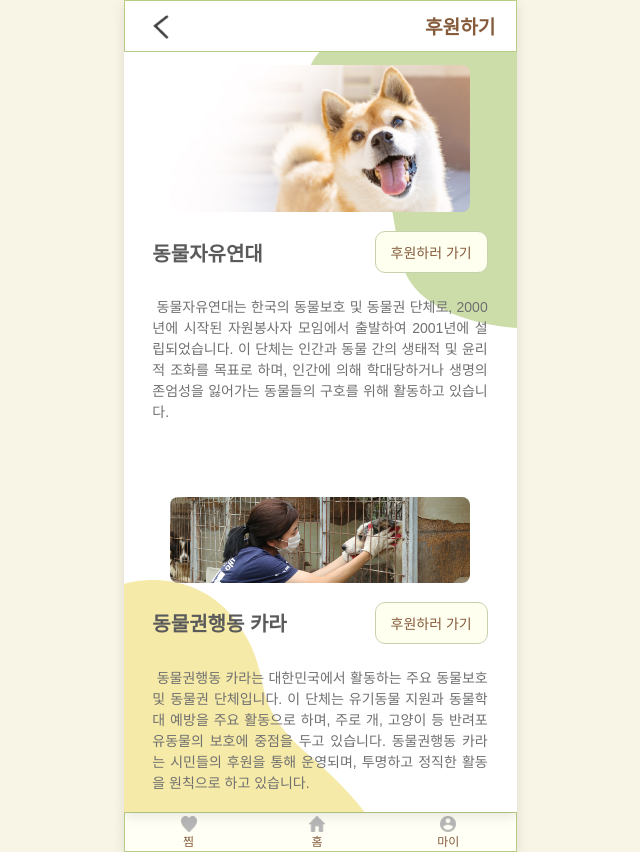
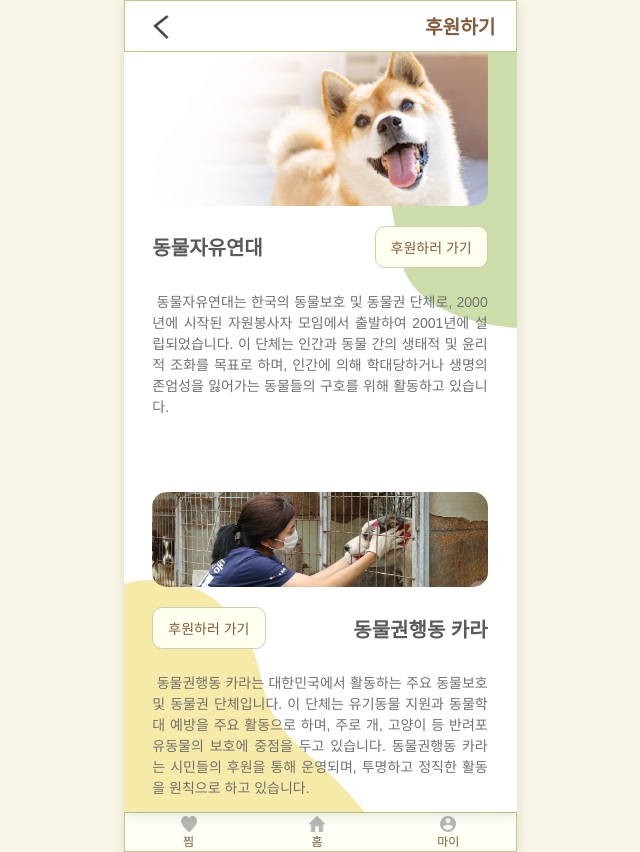
Before and after one commit to chaeliwon/Wepet, a React (Create React App) app in the folder frontend/: page /sponsor in a window 1280 px wide. Shown: the whole page, without its empty margins (320-960 px from the left). Built offline with nearby package versions, Linux system fonts and the light colour scheme; no server answers; a web font is replaced by a local one.

Commit message:
1106 홈페이지 챗버튼/후원하기

```diff
--- a/frontend/src/css/Homepage.css
+++ b/frontend/src/css/Homepage.css
@@ -201,7 +201,7 @@ a {
 .icon-text {
   display: none; /* 기본적으로 숨김 */
   font-size: 10px;
-  color: #855b3b;
+  color: #a9a9a9;
   margin-top: 5px;
   /* background-color: #ffffff; */
   /* padding: 2px 5px; */
--- a/frontend/src/css/Sponsor.css
+++ b/frontend/src/css/Sponsor.css
@@ -20,6 +20,21 @@
     overflow-x: hidden; /* 가로 스크롤 비활성화 */
 }
 
+/* 스크롤바 스타일링 (웹킷 기반 브라우저) */
+.sponsorPageBG::-webkit-scrollbar {
+    width: 8px;
+  }
+
+.sponsorPageBG::-webkit-scrollbar-thumb {
+    background-color: #855b3b; /* 스크롤바 색상 */
+    border-radius: 4px;
+  }
+
+.sponsorPageBG::-webkit-scrollbar-track {
+    background-color: transparent; /* 스크롤바 트랙 배경 */
+  }
+
+
 /* 동물자유연대 카드 스타일 */
 .sponsorCard1 {
     width: 95%;
@@ -27,7 +42,8 @@
     border-radius: 8px;
     padding: 20px;
     text-align: center;
-    margin-top: 430px;
+    margin-top: 800px;
+    /* box-shadow: 0 2px 10px rgba(0, 0, 0, 0.1);  */
 }
 
 .sponsorCardBox1 {
@@ -69,21 +85,24 @@
 }
 
 .sponsorImgWrapper1 {
-    width: 100%;
-    max-width: 300px;
-    margin-bottom: 15px;
+    width: 100%; /* 부모 요소의 너비를 100%로 설정 */
+    height: auto; /* 자동 높이 */
+    overflow: hidden; /* 이미지가 부모 요소를 넘치지 않도록 */
+    border-radius: 15px; /* 모서리 둥글게 */
+    margin-bottom: 20px;
 }
 
 .sponsorImg1 {
-    width: 100%;
-    height: auto;
-    border-radius: 8px;
+    width: 100%; /* 이미지 너비를 100%로 설정 */
+    height: auto; /* 자동 높이 */
     object-fit: cover;
+    display: block; /* 이미지 하단 여백 제거 */
 }
 
 .sponsorTxt1 {
     font-size: 14px;
     color: #707070;
+    /* background-color:rgba(255, 255, 240, 0.5); */
     text-align: justify;
     line-height: 1.5; /* 행간(줄위아래틈) */
 }
@@ -95,8 +114,9 @@
     border-radius: 8px;
     padding: 20px;
     text-align: center;
+    /* box-shadow: 0 2px 10px rgba(0, 0, 0, 0.1);  */
+}
 
-}
 
 .sponsorCardBox2 {
     display: flex;
@@ -110,12 +130,6 @@
     align-items: center;
     width: 100%;
     margin-bottom: 10px;
-}
-
-.sponsorName2 {
-    font-size: 20px;
-    font-weight: bold;
-    color: #5a5a5a;
 }
 
 .sponsorButton2 {
@@ -136,17 +150,25 @@
     color: #ffffff;
 }
 
+.sponsorName2 {
+    font-size: 20px;
+    font-weight: bold;
+    color: #5a5a5a;
+}
+
 .sponsorImgWrapper2 {
-    width: 100%;
-    max-width: 300px;
-    margin-bottom: 15px;
+    width: 100%; /* 부모 요소의 너비를 100%로 설정 */
+    height: auto; /* 자동 높이 */
+    overflow: hidden; /* 이미지가 부모 요소를 넘치지 않도록 */
+    border-radius: 15px; /* 모서리 둥글게 */
+    margin-bottom: 20px;
 }
 
 .sponsorImg2 {
-    width: 100%;
-    height: auto;
-    border-radius: 8px;
+    width: 100%; /* 이미지 너비를 100%로 설정 */
+    height: auto; /* 자동 높이 */
     object-fit: cover;
+    display: block; /* 이미지 하단 여백 제거 */
 }
 
 .sponsorTxt2 {
@@ -163,6 +185,7 @@
     border-radius: 8px;
     padding: 20px;
     text-align: center;
+    /* box-shadow: 0 2px 10px rgba(0, 0, 0, 0.1);  */
 
 }
 
@@ -205,16 +228,18 @@
 }
 
 .sponsorImgWrapper3 {
-    width: 100%;
-    max-width: 300px;
-    margin-bottom: 15px;
+    width: 100%; /* 부모 요소의 너비를 100%로 설정 */
+    height: auto; /* 자동 높이 */
+    overflow: hidden; /* 이미지가 부모 요소를 넘치지 않도록 */
+    border-radius: 15px; /* 모서리 둥글게 */
+    margin-bottom: 20px;
 }
 
 .sponsorImg3 {
-    width: 100%;
-    height: auto;
-    border-radius: 8px;
-    object-fit: cover;
+    width: 100%; /* 이미지 너비를 100%로 설정 */
+    height: auto; /* 자동 높이 */
+    object-fit: cover; /* 이미지 비율 유지하며 꽉 채우기 */
+    display: block; /* 이미지 하단 여백 제거 */
 }
 
 .sponsorTxt3 {
@@ -223,3 +248,73 @@
     text-align: justify;
     line-height: 1.5; /* 행간(줄위아래틈) */
 }
+
+/* 동물복지문제연구소 어웨이 카드 스타일 */
+.sponsorCard4 {
+    width: 95%;
+    max-width: 400px;
+    border-radius: 8px;
+    padding: 20px;
+    text-align: center;
+    /* box-shadow: 0 2px 10px rgba(0, 0, 0, 0.1);  */
+}
+
+.sponsorCardBox4 {
+    display: flex;
+    flex-direction: column;
+    align-items: center;
+}
+
+.sponsorHeader4 {
+    display: flex;
+    justify-content: space-between;
+    align-items: center;
+    width: 100%;
+    margin-bottom: 10px;
+}
+
+.sponsorButton4 {
+    padding: 10px 10px;
+    font-size: 14px;
+    background-color: #fffff0;
+    border: 1px solid #c7d2ad;
+    border-radius: 10px;
+    color: #855b3b;
+    cursor: pointer;
+    transition: background-color 0.3s ease;
+}
+
+.sponsorButton4:hover {
+    background-color: #a1b56a;
+    border: 1px solid  #fffff0;
+    border-radius: 10px;
+    color: #ffffff;
+}
+
+.sponsorName4 {
+    font-size: 20px;
+    font-weight:bold;
+    color: #5a5a5a;
+}
+
+.sponsorImgWrapper4 {
+    width: 100%; /* 부모 요소의 너비를 100%로 설정 */
+    height: auto; /* 자동 높이 */
+    overflow: hidden; /* 이미지가 부모 요소를 넘치지 않도록 */
+    border-radius: 15px; /* 모서리 둥글게 */
+    margin-bottom: 20px;
+}
+
+.sponsorImg4 {
+    width: 100%; /* 이미지 너비를 100%로 설정 */
+    height: auto; /* 자동 높이 */
+    object-fit: cover; /* 이미지 비율 유지하며 꽉 채우기 */
+    display: block; /* 이미지 하단 여백 제거 */
+}
+
+.sponsorTxt4 {
+    font-size: 14px;
+    color: #707070;
+    text-align: justify;
+    line-height: 1.5; /* 행간(줄위아래틈) */
+}
--- a/frontend/src/pages/Homepage.jsx
+++ b/frontend/src/pages/Homepage.jsx
@@ -136,13 +136,13 @@ const Homepage = () => {
         {/* 옵션 버튼 */}
         {showOptions && (
         <div className="home-chatbot-options">
-          <Link to="/chatbot1" className="icon-wrapper">
+          <Link to="/chatbot" className="icon-wrapper">
+            <img src={MaruIcon} alt="마루 챗봇" className="option-button maru-option" />
+            <span className="icon-text">입양문의</span>
+          </Link>
+          <Link to="/chatbot2" className="icon-wrapper">
             <img src={NaruIcon} alt="나루 챗봇" className="option-button naru-option" />
             <span className="icon-text">케어문의</span>
-          </Link>
-          <Link to="/chatbot2" className="icon-wrapper">
-            <img src={MaruIcon} alt="마루 챗봇" className="option-button maru-option" />
-            <span className="icon-text">입양문의</span>
           </Link>
         </div>
       )}
--- a/frontend/src/pages/Sponsor.jsx
+++ b/frontend/src/pages/Sponsor.jsx
@@ -1,8 +1,9 @@
 import React from "react";
 import "../css/Sponsor.css";
-import 동물자유연대 from "../assets/동물자유연대.png"; // 이미지 파일 import
-import 동물권행동카라 from "../assets/동물권행동카라.png"; // 이미지 파일 import
-import 동물보호단체라이프 from "../assets/동물보호단체라이프.jpg"; // 이미지 파일 import
+import 동물자유연대 from "../assets/동물자유연대.png";
+import 동물권행동카라 from "../assets/동물권행동카라.png";
+import 동물보호단체라이프 from "../assets/동물보호단체라이프.jpg";
+import 동물복지문제연구소어웨이 from "../assets/동물복지문제연구소어웨이.png";
 
 const Sponsor = () => {
 
@@ -16,6 +17,10 @@ const Sponsor = () => {
 
   const handleExternalLink3 = () => {
     window.location.href = "https://secure.donus.org/savelife/pay/step1";
+  };
+
+  const handleExternalLink4 = () => {
+    window.location.href = "https://aware.kr/bbs/board.php?bo_table=B08";
   };
 
   return (
@@ -46,11 +51,12 @@ const Sponsor = () => {
             <img src={동물권행동카라} alt="동물권행동카라" className="sponsorImg2" />
           </div>
           <div className="sponsorHeader2">
+            <button className="sponsorButton2" onClick={handleExternalLink2}>
+                후원하러 가기
+            </button>
             <span className="sponsorName2">동물권행동 카라</span>
-            <button className="sponsorButton2" onClick={handleExternalLink2}>
-              후원하러 가기
-          </button>
           </div>
+
           <div className="sponsorTxt2">
             <p>
             &nbsp;동물권행동 카라는 대한민국에서 활동하는 주요 동물보호 및 동물권 단체입니다. 이 단체는 유기동물 지원과 동물학대 예방을 주요 활동으로 하며, 주로 개, 고양이 등 반려포유동물의 보호에 중점을 두고 있습니다. 동물권행동 카라는 시민들의 후원을 통해 운영되며, 투명하고 정직한 활동을 원칙으로 하고 있습니다.
@@ -78,6 +84,26 @@ const Sponsor = () => {
         </div>
     </div>
 
+    <div className="sponsorCard4">
+        <div className="sponsorCardBox4">
+          <div className="sponsorImgWrapper4">
+            <img src={동물복지문제연구소어웨이} alt="동물복지문제연구소어웨이" className="sponsorImg2" />
+          </div>
+          <div className="sponsorHeader4">
+            <button className="sponsorButton4" onClick={handleExternalLink4}>
+                후원하러 가기
+            </button>
+            <span className="sponsorName4">동물복지문제연구소 어웨이</span>
+          </div>
+
+          <div className="sponsorTxt4">
+            <p>
+            &nbsp;동물복지문제연구소 어웨어는 동물의 사회적 지위와 복지 기준을 높이기 위해 활동하는 비영리 단체입니다. 이 조직은 연구 및 교육을 통해 동물 보호와 관련된 정책 개선을 목표로 하고 있습니다. 동물의 복지 증진을 위한 다양한 활동과 보고서를 발표하여 사회적 인식을 높이고 있습니다.
+            </p>
+            </div>
+        </div>
+    </div>
+
 
       </div>
   );
```
Also changed, not shown: frontend/src/assets/Naru.png, frontend/src/assets/동물복지문제연구소어웨이.png (added).
